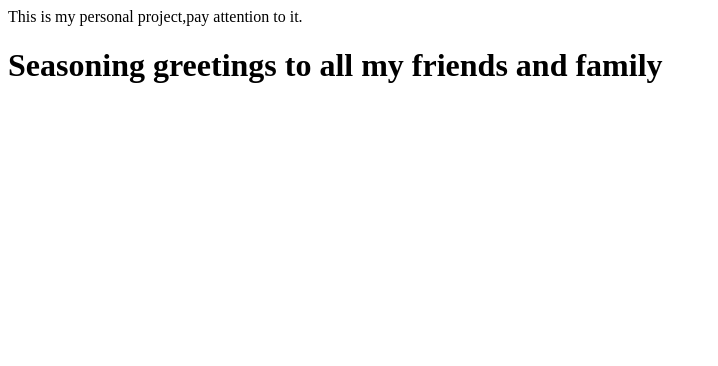
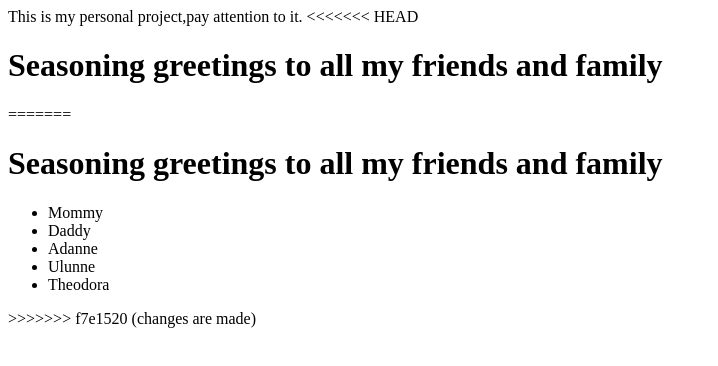
Before and after one commit to chidinmamiracle/myapptest, a plain HTML site: page index.html in a window 1280 px wide. Shown: the whole page, without its empty margins (0-718 px from the left). Drawn offline with Linux system fonts and the light colour scheme.

Commit message:
changed from local to remote

```diff
--- a/index.html
+++ b/index.html
@@ -8,11 +8,23 @@
   </head>
   <body>
     This is my personal project,pay attention to it.
+<<<<<<< HEAD
 
 
     <h1>Seasoning greetings to all my friends and family</h1>
 
 
+=======
+
+    <h1>Seasoning greetings to all my friends and family</h1>
+    <ul>
+      <li>Mommy</li>
+      <li>Daddy</li>
+      <li>Adanne</li>
+      <li>Ulunne</li>
+      <li>Theodora</li>
+    </ul>
+>>>>>>> f7e1520 (changes are made)
   </body>
 
 </html>
```
